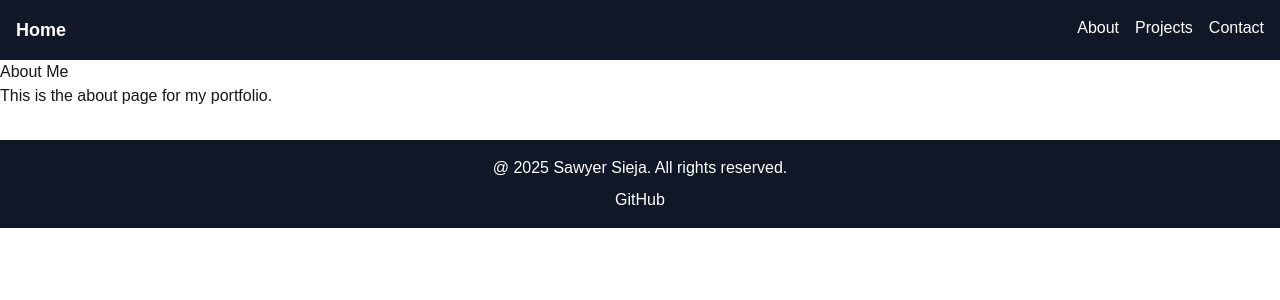
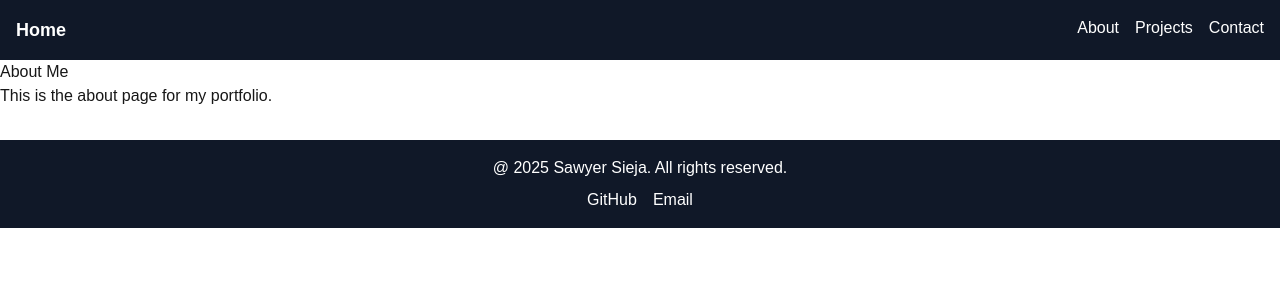
Before and after one commit to sawyersieja/kikko, a Next.js app: page /about in a window 1280 px wide. Shown: the top 300 px of the page. Built offline with nearby package versions, Linux system fonts and the light colour scheme.

Commit message:
feat: Add about page content. fixed: About named function to arrow function. fixed: Footer Email button redirects to the contact page instead of creating mailto to hide my email address.

```diff
--- a/src/app/about/page.tsx
+++ b/src/app/about/page.tsx
@@ -1,4 +1,4 @@
-export default function About() {
+const About = () => {
     return(
         <main>
             <h1>About Me</h1>
@@ -6,3 +6,5 @@ export default function About() {
         </main>
     );
 }
+
+export default About;
--- a/src/app/components/Footer.tsx
+++ b/src/app/components/Footer.tsx
@@ -4,7 +4,7 @@ const Footer = () => {
             <p>@ {new Date().getFullYear()} Sawyer Sieja. All rights reserved.</p>
             <div className="flex justify-center space-x-4 mt-2">
                 <a href="https://github.com/sawyersieja" target="_blank">GitHub</a>
-                {/* <a href="mailto:your@email.com">Email</a> */}
+                <a href="/contact">Email</a>
             </div>
         </footer>
     );
```
